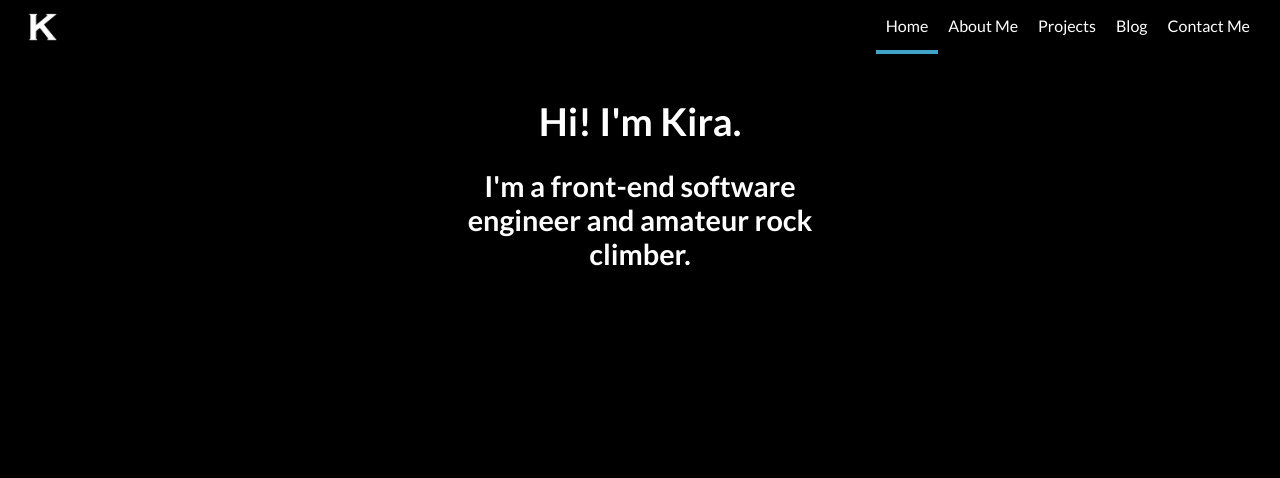
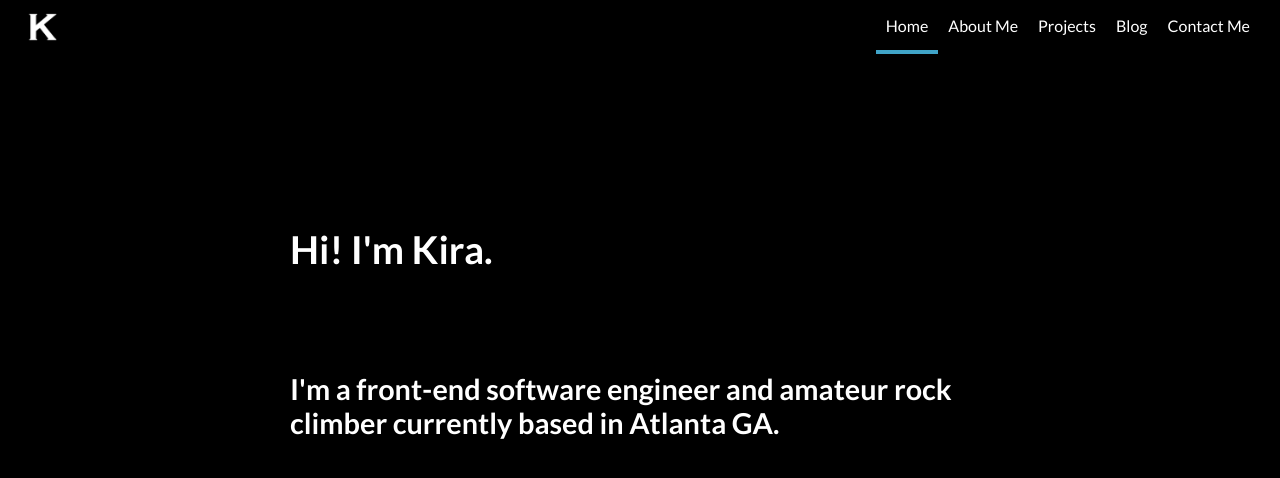
Before and after one commit to wyang36/personal-website, a React app: page / in a window 1280 px wide. Shown: the top 478 px of the page. Built offline with nearby package versions, Linux system fonts and the light colour scheme.

Commit message:
css updates
for intro page

```diff
--- a/public/index.html
+++ b/public/index.html
@@ -26,9 +26,6 @@
     <title>Kira Yang</title>
 </head>
   <body>
-    <noscript>
-      You need to enable JavaScript to run this app.
-    </noscript>
     <div id="root"></div>
     <!--
       This HTML file is a template.
--- a/src/components/Intro/Intro.css
+++ b/src/components/Intro/Intro.css
@@ -1,26 +1,27 @@
 .Intro {
-    width: 100%;
+    width: 80%;
     margin: auto;
     overflow: auto;
-    text-align: center;
     font-weight: bold;
     font-size: 1.2rem;
+    height: 100%;
 }
+
+.Intro h1 {
+    margin-bottom: 100px;
+}
+
+@media (min-width: 500px) and (min-height: 400px) {
+    .Intro {
+        width: 400px;
+        margin-top: 100px;
+    }
+}
+
 
 @media (min-width: 1000px) and (min-height: 700px) {
     .Intro {
         width: 700px;
+        margin-top: 200px;
     }
 }
-
-@media (min-width: 500px) and (min-height: 410px) {
-    .Intro {
-        width: 450px;
-    }
-}
-
-@media (min-width: 500px) and (min-height: 400px) {
-    .Intro {
-        width: 350px;
-    }
-}
--- a/src/components/Intro/Intro.js
+++ b/src/components/Intro/Intro.js
@@ -4,7 +4,7 @@ import classes from './Intro.css';
 const Intro = () => (
     <div className={classes.Intro}>
         <h1>Hi! I'm Kira.</h1>
-        <h2>I'm a front-end software engineer and amateur rock climber.</h2>
+        <h2>I'm a front-end software engineer and amateur rock climber currently based in Atlanta GA.</h2>
     </div>
 );
 
--- a/src/components/Navigation/SideDrawer/SideDrawer.css
+++ b/src/components/Navigation/SideDrawer/SideDrawer.css
@@ -27,6 +27,6 @@
 }
 
 .Logo {
-    height: 11%;
+    height: 17%;
     margin-bottom: 32px;
 }
```
